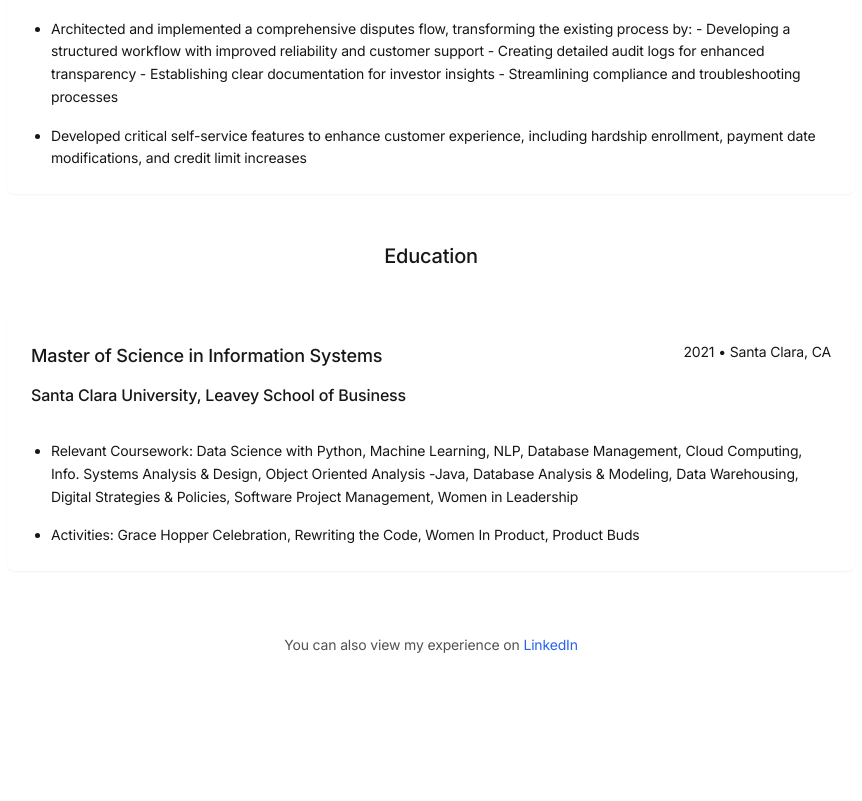
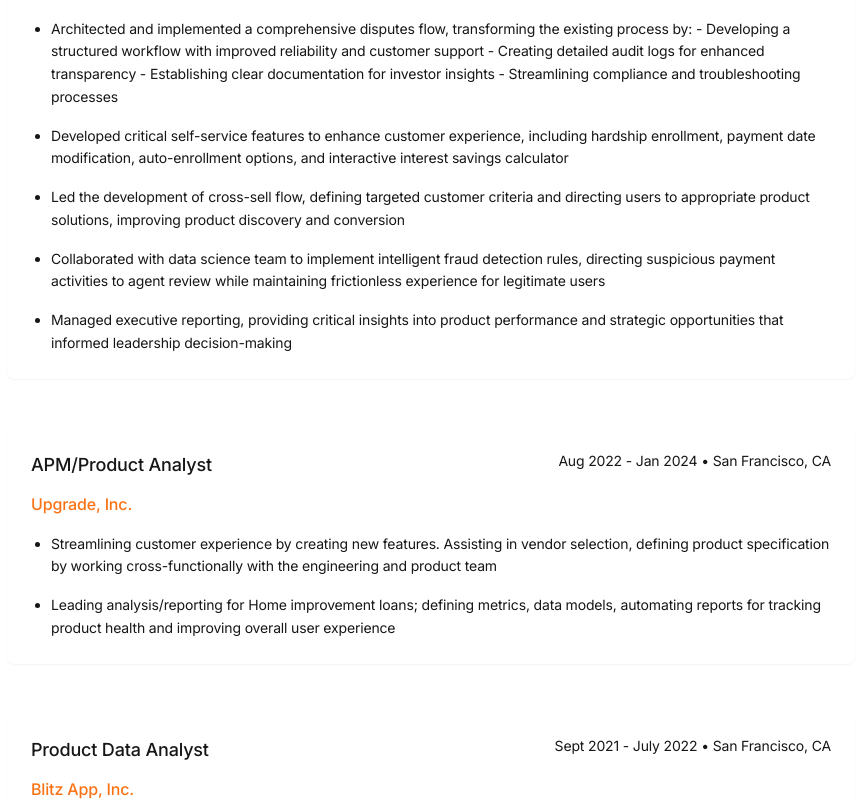
Before and after one commit to lisaapatel/lisaa, a Next.js app: page /lisaa/experience in a window 1280 px wide. Shown: the part 427-1228 px from the top of the page, without its empty margins (209-1071 px from the left). Before the commit the page ends 1162 px from the top, so only its background shows below. Built offline with nearby package versions, Linux system fonts and the light colour scheme.

Commit message:
update pages

```diff
--- a/pages/experience.tsx
+++ b/pages/experience.tsx
@@ -21,7 +21,7 @@ const EXPERIENCES = [
   {
     company: "Upgrade, Inc.",
     title: "APM/Product Analyst",
-    timePeriod: "Aug 2022 - Jan2024",
+    timePeriod: "Aug 2022 - Jan 2024",
     location: "San Francisco, CA",
     description: [
       "Streamlining customer experience by creating new features. Assisting in vendor selection, defining product specification by working cross-functionally with the engineering and product team",
@@ -131,81 +131,57 @@ const Experience: NextPage = () => {
           Work Experience
         </h2>
 
-        {/* Experience items */}
         <div className="space-y-12">
-          {/* Upgrade Experience */}
-          <div className="bg-white dark:bg-dark-card shadow-sm rounded-lg p-6">
+          {EXPERIENCES.map((experience, index) => (
+            <div key={index} className="bg-white dark:bg-dark-card shadow-sm rounded-lg p-6">
               <div className="flex flex-col md:flex-row md:justify-between md:items-start mb-4">
                 <div>
-                <h3 className="text-lg font-medium">Product Manager</h3>
+                  <h3 className="text-lg font-medium">{experience.title}</h3>
                   <a
-                  href="https://www.upgrade.com"
+                    href={`https://${experience.company.toLowerCase().replace(' ', '')}.com`}
                     className="text-orange-500 hover:text-orange-600 dark:text-orange-400 dark:hover:text-orange-300 font-medium"
                   >
-                  Upgrade, Inc.
+                    {experience.company}
                   </a>
                 </div>
                 <p className="text-sm mt-2 md:mt-0 md:text-right">
-                Jan 2024 - Present • San Francisco, CA
+                  {experience.timePeriod} • {experience.location}
                 </p>
               </div>
 
               <ul className="space-y-4 text-sm leading-relaxed ml-5 list-disc">
-              <li>
-                Streamlined customer onboarding process by optimizing authentication flow, eliminating unnecessary email verification steps and integrating essential platform links, resulting in 35% faster signups
-              </li>
-              <li>
-                Architected and implemented a comprehensive disputes flow, transforming the existing process by: - Developing a structured workflow with improved reliability and customer support - Creating detailed audit logs for enhanced transparency - Establishing clear documentation for investor insights - Streamlining compliance and troubleshooting processes
-              </li>
-              <li>
-                Developed critical self-service features to enhance customer experience, including hardship enrollment, payment date modifications, and credit limit increases
-              </li>
+                {experience.description.map((item, idx) => (
+                  <li key={idx}>{item}</li>
+                ))}
               </ul>
             </div>
-
-          {/* Add other experience items following the same pattern */}
-          {/* You can copy the structure above for each work experience */}
+          ))}
         </div>
 
         <h2 className="text-xl font-medium text-center my-12">
           Education
         </h2>
 
-        {/* Education items with the same styling as work experience */}
         <div className="space-y-12">
-          <div className="bg-white dark:bg-dark-card shadow-sm rounded-lg p-6">
+          {EDUCATION.map((education, index) => (
+            <div key={index} className="bg-white dark:bg-dark-card shadow-sm rounded-lg p-6">
               <div className="flex flex-col md:flex-row md:justify-between md:items-start mb-4">
                 <div>
-                <h3 className="text-lg font-medium">Master of Science in Information Systems</h3>
-                <p className="font-medium">Santa Clara University, Leavey School of Business</p>
+                  <h3 className="text-lg font-medium">{education.degree}</h3>
+                  <p className="font-medium">{education.institution}</p>
                 </div>
                 <p className="text-sm mt-2 md:mt-0 md:text-right">
-                2021 • Santa Clara, CA
+                  {education.timePeriod} • {education.location}
                 </p>
               </div>
 
               <ul className="space-y-4 text-sm leading-relaxed ml-5 list-disc">
-              <li>
-                Relevant Coursework: Data Science with Python, Machine Learning, NLP, Database Management, Cloud Computing, Info. Systems Analysis & Design, Object Oriented Analysis -Java, Database Analysis & Modeling, Data Warehousing, Digital Strategies & Policies, Software Project Management, Women in Leadership
-              </li>
-              <li>
-                Activities: Grace Hopper Celebration, Rewriting the Code, Women In Product, Product Buds
-              </li>
+                {education.description.map((item, idx) => (
+                  <li key={idx}>{item}</li>
+                ))}
               </ul>
             </div>
-        </div>
-
-        <div className="mt-16 text-center">
-          <p className={`text-sm ${textColorSecondary}`}>
-            You can also view my experience on <a
-              href="https://www.linkedin.com/in/lisapatel98"
-              className="text-blue-600 dark:text-blue-400 hover:underline"
-              target="_blank"
-              rel="noopener noreferrer"
-            >
-              LinkedIn
-            </a>
-          </p>
+          ))}
         </div>
       </main>
     </Layout>
```
Lines whose indentation alone changed are shown as unchanged.
